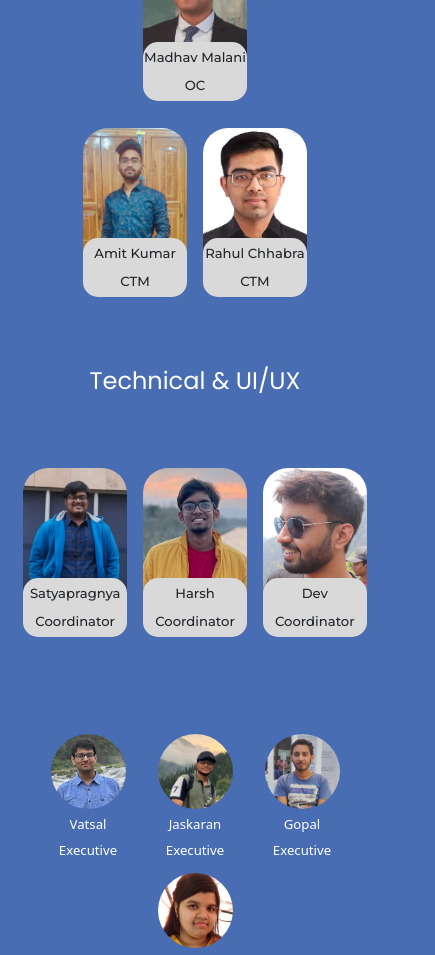
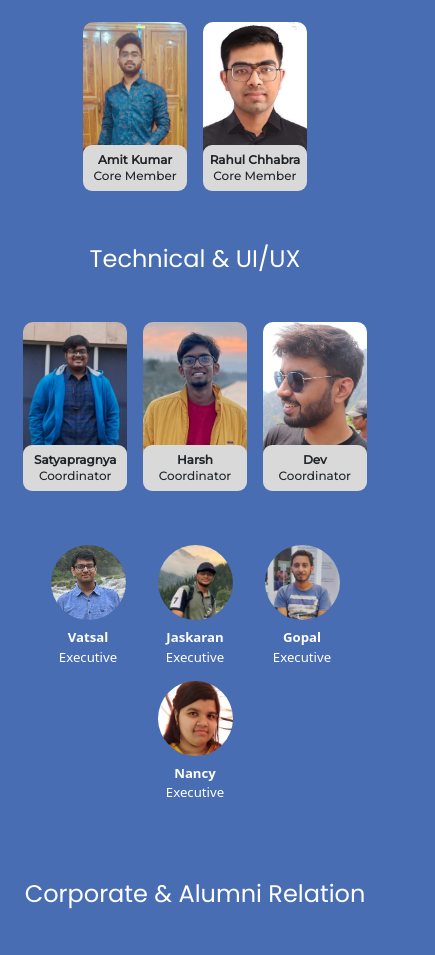
Before and after one commit to sinciitd/SInC-2022-23-Main, a React (Create React App) app: page /about in a window 390 px wide. Shown: the part 1020-1975 px from the top of the page, 435 px wide, since content can reach past the window. Built offline with nearby package versions, Linux system fonts and the light colour scheme.

Commit message:
Styling improved on teampage etc

```diff
--- a/src/components/header/Header.css
+++ b/src/components/header/Header.css
@@ -1,5 +1,5 @@
 .navbar {
-    background-color: rgba(14, 29, 81, 0.8);
+    background-color: rgba(14, 29, 81, 0.9);
     padding: 0.75rem;
     margin-left: auto;
 }
@@ -22,7 +22,7 @@
 .nav-link {
     color: white;
     font-family: Poppins;
-    font-size: 20px;
+    font-size: 19px;
     line-height: 15px;
     font-weight: 300;
     position: relative;
@@ -34,6 +34,7 @@
 
 .nav-link-active{
     font-weight: 500;
+    font-size: 21px;
 }
 
 
--- a/src/pages/homepage/contact/contact.css
+++ b/src/pages/homepage/contact/contact.css
@@ -1,5 +1,5 @@
 .contact{
-    padding: 150px 50px 0 50px;
+    padding: 100px 50px 0 50px;
 }
 
 .contactHeading{
--- a/src/pages/teampage/about-us/about-us.css
+++ b/src/pages/teampage/about-us/about-us.css
@@ -1,6 +1,6 @@
 .aboutUs{
     position: relative;
-    padding: 150px 50px 0 50px;
+    padding: 100px 50px 0 50px;
 }
 
 .aboutUsHeading{
@@ -89,7 +89,7 @@
     width: 40px;
     height: 1.25px;
     margin-top: 0;
-    margin-bottom: 50px;
+    margin-bottom: 30px;
 }
 
 .aboutUsIllustration{
--- a/src/pages/teampage/teampage/Card.jsx
+++ b/src/pages/teampage/teampage/Card.jsx
@@ -5,9 +5,9 @@ const Card = (props) => {
         <div className="d-flex flex-row justify-content-around align-items-center">
             <div className="p-2 bd-highlight">
                 <div className="cardCoordi">
-                    <img className="card-img-topCoordi" src={props.img} alt=""></img>
+                    <img className="card-img-topCoordi" src={props.img} alt={`${props.name} image`}></img>
                     <div className="cardNameCoordi">
-                        <h5>{props.name}</h5>
+                        <div><b>{props.name}</b></div>
                         {props.position}
                     </div>
 
--- a/src/pages/teampage/teampage/Exe.jsx
+++ b/src/pages/teampage/teampage/Exe.jsx
@@ -6,7 +6,7 @@ const Exe = (props) => {
             <div className="bd-highlight circle-container">
                 <img className="card-img-top rounded-circle" src={props.img} alt=""></img>
                 <div className="circleName">
-                    <h5>{props.name}</h5>
+                    <div><b>{props.name}</b></div>
                     Executive
                 </div>
             </div>
--- a/src/pages/teampage/teampage/TeamPage.css
+++ b/src/pages/teampage/teampage/TeamPage.css
@@ -1,6 +1,6 @@
 /* Team Base Page */
 .teamPageBase {
-    padding-top: 3.688rem;
+    padding-top: 2rem;
     display: flex;
     flex-wrap: wrap;
     flex-direction: column;
@@ -11,8 +11,8 @@
 /* Headings */
 .teamHeading {
     /* Poppins to be Installed */
-    margin-top: 5.688rem;
-    margin-bottom: 1rem;
+    margin-top: 5rem;
+    /* margin-bottom: 1rem; */
     font-family: 'Poppins';
     font-style: normal;
     font-weight: 400;
@@ -25,8 +25,8 @@
 
 .teamsHeading {
     /* Poppins to be Installed */
-    margin-top: 4.063rem;
-    margin-bottom: 4.063rem;
+    margin-top: 3rem;
+    margin-bottom: 2rem;
     font-family: 'Poppins';
     font-style: normal;
     font-weight: 400;
@@ -153,13 +153,13 @@
     position: absolute;
     bottom: -20px;
     padding-top: 1rem;
-    padding-bottom: 4.5rem;
+    padding-bottom: 1rem;
     margin-top: 1rem;
     margin-bottom: 1rem;
     background-color: rgba(217, 217, 217, 1);
     width: 12.313rem;
-    height: 2.6rem;
-    line-height: 1.448rem;
+    /* height: 2.6rem; */
+    /* line-height: 1rem; */
     border-radius: 15px;
     text-align: center;
     text-overflow: clip;
@@ -191,27 +191,27 @@
     display: flex;
     flex-wrap: wrap;
     justify-content: center;
-    margin-top: 4.658rem;
-    margin-bottom: 2.658rem;
+    margin-top: 4rem;
+    margin-bottom: 2rem;
 }
 
 .circle-container {
     margin-left: 3.5rem;
     margin-right: 3.5rem;
-        margin-top: 0.3rem;
+    margin-top: 0.3rem;
     margin-bottom: 0.3rem;
 
 }
 
 .rounded-circle {
-    height: 7.911rem;
-    width: 7.911rem;
+    height: 8rem;
+    width: 8rem;
     object-fit: cover;
 }
 
 .circleName {
     padding-top: 1rem;
-    font-size: 1.188rem;
+    font-size: 1.2rem;
     color: white;
 }
 
@@ -255,14 +255,14 @@
     }
 
     .teamHeading {
-        margin-top: 2.688rem;
+        margin-top: 1.5rem;
         margin-bottom: 0.5rem;
         font-size: 24px;
     }
 
     .teamsHeading {
-        margin-top: 2rem;
-        margin-bottom: 2rem;
+        margin-top: 1rem;
+        margin-bottom: .5rem;
         font-size: 24px;
     }
 
@@ -298,9 +298,9 @@
 
     }
 
-    .div-Coordi {
+    /* .div-Coordi {
         flex-wrap: nowrap;
-    }
+    } */
 
     .cardCoordi {
         width: 6.489rem;
@@ -311,13 +311,15 @@
 
     .cardNameCoordi {
         width: 6.489rem;
-        height: 3.7rem;
-        font-size: 0.825rem;
+        /* height: 3.7rem; */
+        font-size: 0.75rem;
+        line-height: 0.9rem;
         padding-top: 0.5rem;
-        padding-bottom: 1.5rem;
+        padding-bottom: 0.5rem;
+        border-radius: 9px;
     }
-    .cardNameCoordi h5{
-        font-size: 0.825rem;
+    .cardNameCoordi div{
+        margin-bottom: 2px;
     }
     .circle-container {
         margin-top: 0.5rem;
@@ -354,4 +356,11 @@
         display: none;
     }
 
+    .div-exe{
+        margin-top: 2rem;
+    }
+
+    .card-img-topCoordi{
+        border-radius: 10px;
+    }
 }
--- a/src/pages/teampage/teampage/TeamPage.jsx
+++ b/src/pages/teampage/teampage/TeamPage.jsx
@@ -55,20 +55,16 @@ const TeamPage = () => {
         <img className="bar" src={bar} alt="bar" />
         <img className="bar-mobile" src={barMobile} alt="bar-mobile" />
         <div className="teamsHeading">Core Team</div>
-        <Card name="Madhav Malani" position="OC" img={oc} />
+        <Card name="Madhav Malani" position="Overall Coordinator" img={oc} />
         <div className="div-Coordi">
-          <Card name="Amit Kumar" position="CTM" img={ctm1} />
-          <Card name="Rahul Chhabra" position="CTM" img={ctm2} />
+          <Card name="Amit Kumar" position="Core Member" img={ctm1} />
+          <Card name="Rahul Chhabra" position="Core Member" img={ctm2} />
         </div>
 
         <div className="teamsHeading">Technical & UI/UX</div>
         <div className="div-section">
           <div className="div-Coordi">
-            <Card
-              name="Satyapragnya"
-              position="Coordinator"
-              img={coordiTech1}
-            />
+            <Card name="Satyapragnya" position="Coordinator" img={coordiTech1} />
             <Card name="Harsh" position="Coordinator" img={coordiTech2} />
             <Card name="Dev" position="Coordinator" img={coordiTech3} />
           </div>
```
